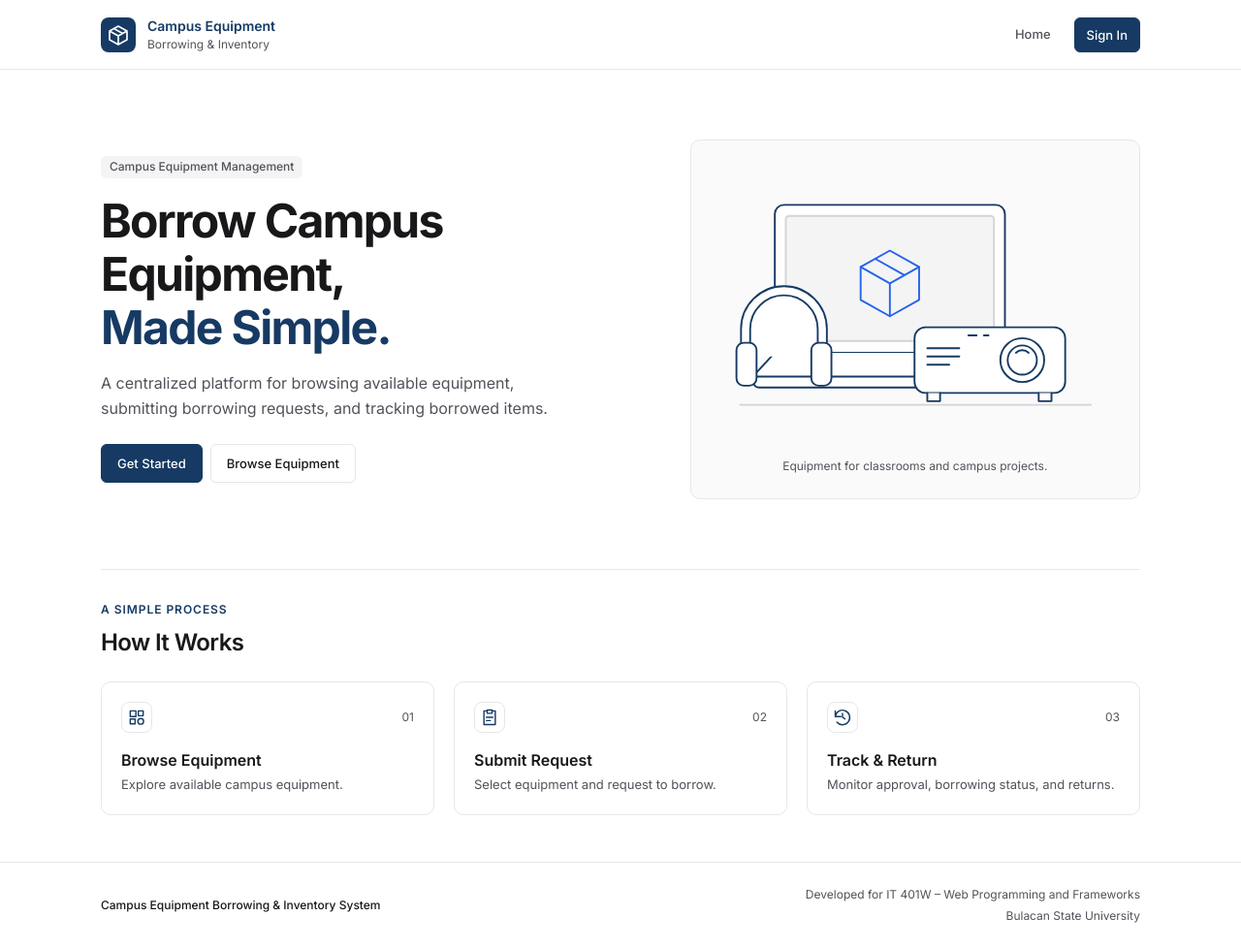
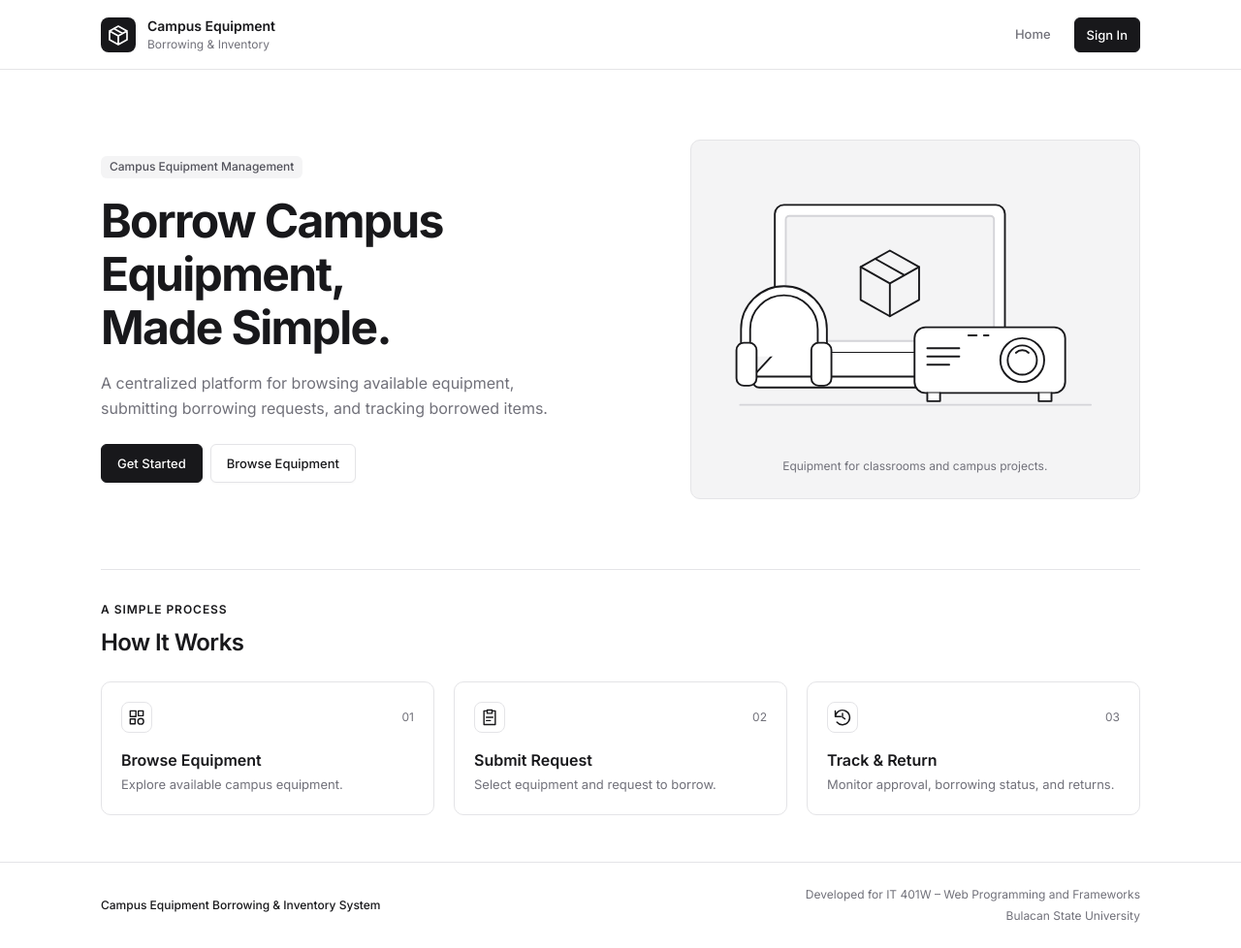
Before and after one commit to selrahcjstn/Campus-Equipment-System, a Django app: page / in a window 1280 px wide. Shown: the whole page at 97% size. Run offline with Django 5.2, Linux system fonts and the light colour scheme.

Commit message:
style: establish monochrome design tokens

```diff
--- a/static/css/design-system.css
+++ b/static/css/design-system.css
@@ -1,14 +1,14 @@
 :root {
-    --primary: #163A63;
-    --primary-hover: #102C4C;
-    --accent: #2563EB;
-    --background: #F8FAFC;
+    --primary: #18181B;
+    --primary-hover: #27272A;
+    --accent: var(--primary);
+    --background: #FAFAFA;
     --surface: #FFFFFF;
     --surface-muted: #F4F4F5;
     --text-primary: #18181B;
-    --text-secondary: #52525B;
+    --text-secondary: #71717A;
     --text-muted: #71717A;
-    --border-default: #E5E7EB;
+    --border-default: #E4E4E7;
     --border-strong: #D4D4D8;
     --success: #15803D;
     --warning: #A16207;
@@ -19,7 +19,7 @@
     --warning-soft: #FFFBEB;
     --error-soft: #FEF2F2;
     --info-soft: #EFF6FF;
-    --overlay: rgb(15 23 42 / 32%);
+    --overlay: rgb(24 24 27 / 32%);
     --font: 'Inter', ui-sans-serif, system-ui, sans-serif;
     --font-title: 24px;
     --font-navigation-heading: 48px;
@@ -53,7 +53,7 @@
     --focus: 2px solid var(--accent);
     --sidebar-width: 240px;
     --header-height: 60px;
-    --shadow-sm: 0 1px 2px rgb(15 23 42 / 3%);
+    --shadow-sm: 0 1px 2px rgb(24 24 27 / 3%);
     --control-height: 36px;
     --touch-control-height: 40px;
     --section-gap: 20px;
@@ -62,16 +62,16 @@
     --form-width: 640px;
     --form-width-narrow: 520px;
     --form-width-wide: 880px;
-    --nav-active-background: #EEF2F6;
-    --nav-active-border: #DCE3EB;
+    --nav-active-background: var(--surface-muted);
+    --nav-active-border: var(--border-default);
     --motion-duration: 140ms;
     --table-row-height: 48px;
-    --table-header-background: #FAFAFA;
+    --table-header-background: var(--surface-muted);
     --table-body-background: var(--surface);
-    --table-border: #E5E7EB;
+    --table-border: var(--border-default);
     --table-header-text: #52525B;
-    --table-body-text: #18181B;
-    --table-hover-background: #F9FAFB;
+    --table-body-text: var(--text-primary);
+    --table-hover-background: var(--surface-muted);
     --button-padding: 7px 12px;
     --icon-size: 20px;
     --z-sidebar: 30;
@@ -154,7 +154,7 @@ h3 { font-size: var(--font-card); font-weight: var(--weight-semibold); }
 .field-errors .errorlist { padding-left: 0; list-style: none; }
 .field-help li + li, .field-errors li + li { margin-top: var(--space-1); }
 
-.alert { padding: var(--space-3) var(--space-4); border: var(--border); border-left: 2px solid var(--info); border-radius: var(--radius-md); background: var(--info-soft); font-size: var(--font-label); line-height: 1.6; overflow-wrap: anywhere; }
+.alert { padding: var(--space-3) var(--space-4); border: var(--border); border-left: 2px solid var(--border-strong); border-radius: var(--radius-md); background: var(--background); font-size: var(--font-label); line-height: 1.6; overflow-wrap: anywhere; }
 .alert > strong { display: block; font-weight: var(--weight-semibold); }
 .alert > strong + p, .alert > strong + ul { margin-top: var(--space-1); }
 .alert ul { margin-bottom: 0; padding-left: var(--space-5); }
```
